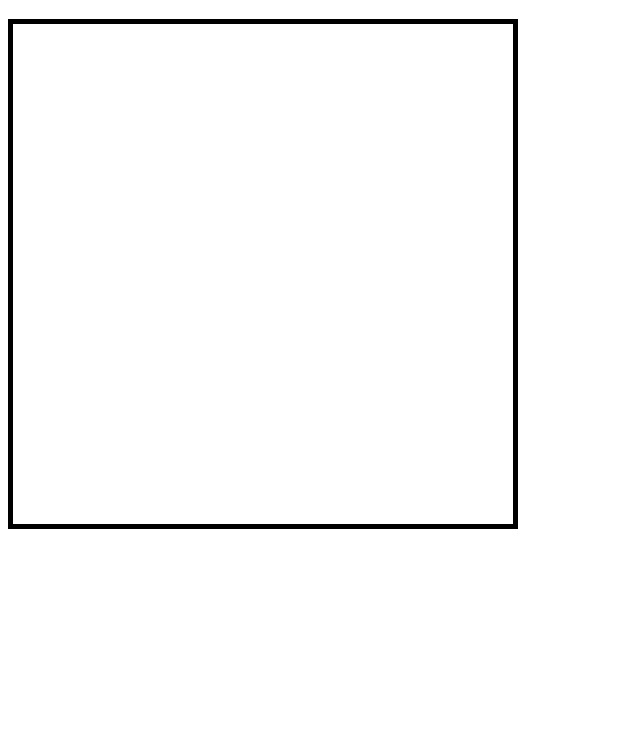
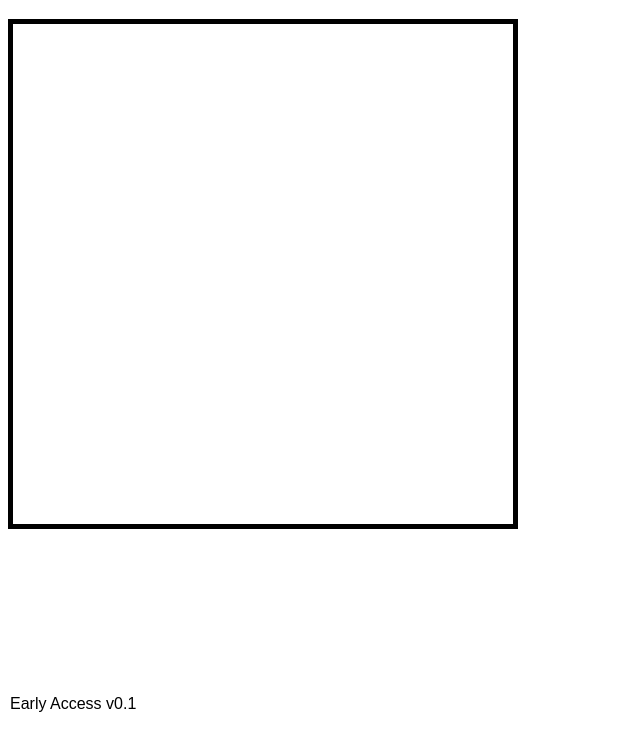
Before and after one commit to SpookSpruce/Sandfallerbox, a plain HTML site: page index.html in a window 1280 px wide. Shown: the part 61-800 px from the top of the page, without its empty margins (0-640 px from the left). Drawn offline with Linux system fonts and the light colour scheme.

Commit message:
Added version

```diff
--- a/index.html
+++ b/index.html
@@ -8,6 +8,7 @@
     </head>
     <body>
         <h1>SAND FALLER BOX</h1>
+        <p class="version">Early Access v0.1</p>
         <canvas id="gamecanvas" class="gamecanvas" width="500" height="500"></canvas>
         <script src="script.js"></script>
     </body>
```
